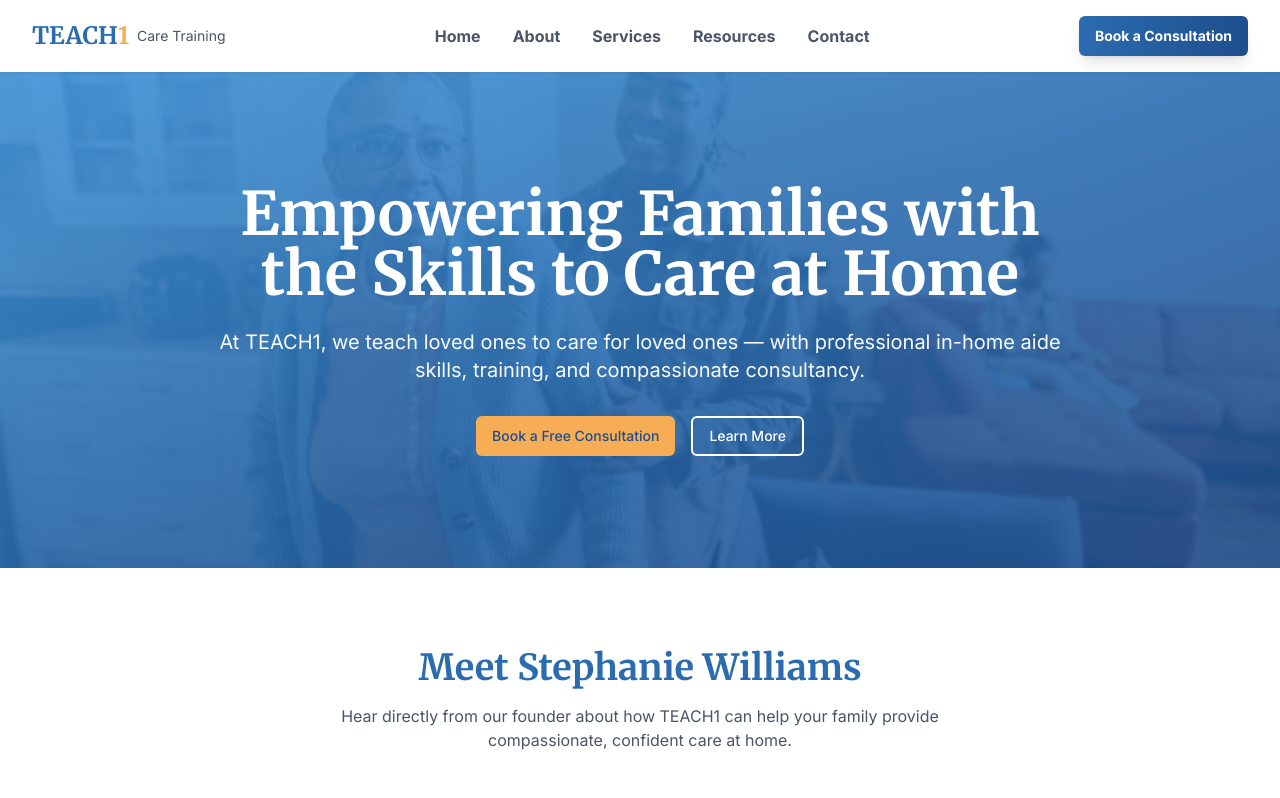
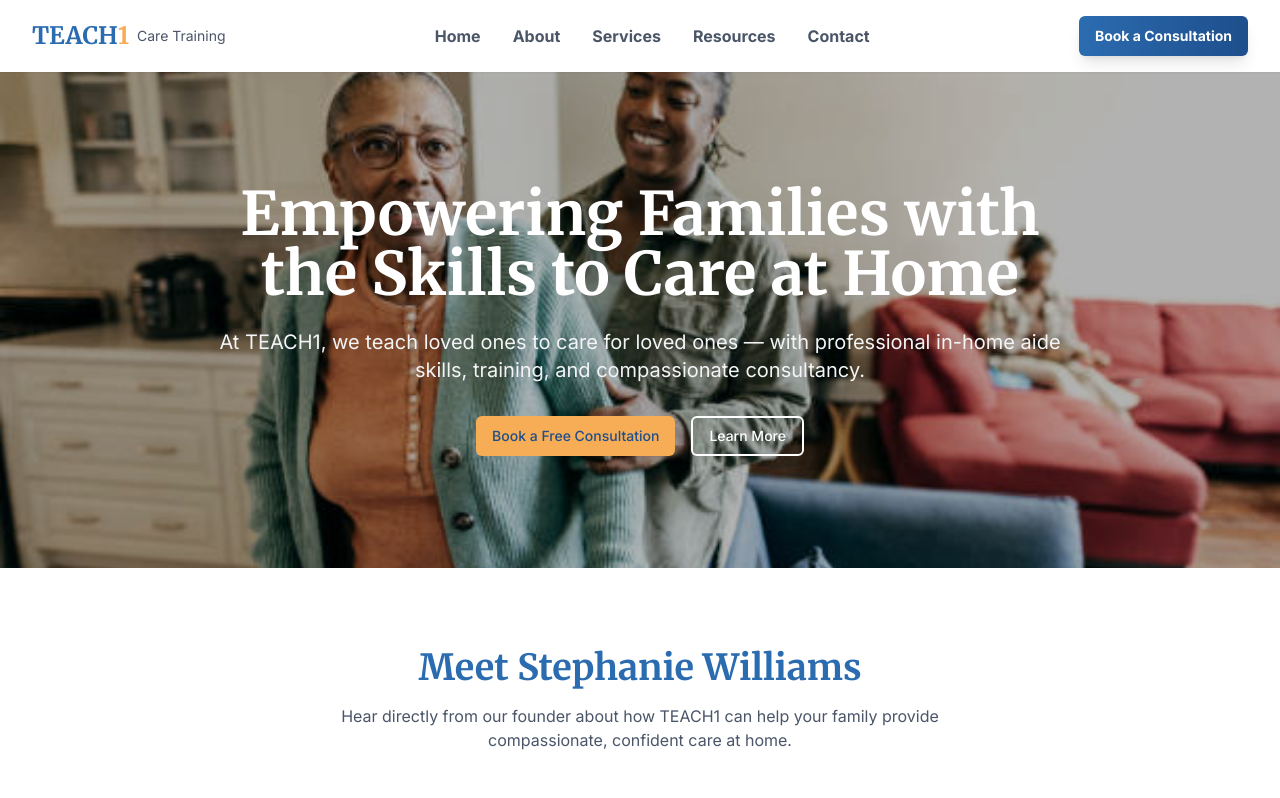
Before and after one commit to DidierShemaGatete/teach1-project-development, a React (Vite) app: page / in a window 1280 px wide. Shown: the top 798 px of the page. Built offline with nearby package versions, Linux system fonts and the light colour scheme.

Commit message:
Refine hero background image
Adjust the hero background image to improve visibility by removing the blue color overlay.

```diff
--- a/src/components/Hero.tsx
+++ b/src/components/Hero.tsx
@@ -6,26 +6,26 @@ import { Button } from '@/components/ui/button';
 const Hero = () => {
   return (
     <div
-      className="bg-gradient-to-br from-teach-blue-light/90 via-teach-blue/90 to-teach-blue-dark/90 text-white py-16 md:py-28 relative bg-cover bg-center"
+      className="bg-black/40 text-white py-16 md:py-28 relative bg-cover bg-center"
       style={{
         backgroundImage: 'url(/lovable-uploads/ead24676-0ec5-4f9a-9a61-3b901cc12d61.png)'
       }}
     >
-      <div className="absolute inset-0 bg-gradient-to-br from-teach-blue-light/90 via-teach-blue/90 to-teach-blue-dark/90"></div>
+      <div className="absolute inset-0 bg-black/30"></div>
       <div className="container-custom relative z-10">
         <div className="flex items-center justify-center">
           <div className="max-w-4xl text-center animate-fade-in">
             <h1 className="text-4xl md:text-5xl lg:text-6xl font-serif font-bold mb-6">
               Empowering Families with the Skills to Care at Home
             </h1>
-            <p className="text-lg md:text-xl mb-8 text-teach-gray-light">
+            <p className="text-lg md:text-xl mb-8 text-gray-100">
               At TEACH1, we teach loved ones to care for loved ones — with professional in-home aide skills, training, and compassionate consultancy.
             </p>
             <div className="flex flex-col sm:flex-row gap-4 justify-center">
               <Button asChild className="bg-teach-orange hover:bg-teach-orange-dark text-teach-blue-dark">
                 <Link to="/book">Book a Free Consultation</Link>
               </Button>
-              <Button asChild variant="outline" className="bg-transparent border-2 border-white text-white hover:bg-white hover:text-teach-blue">
+              <Button asChild variant="outline" className="bg-transparent border-2 border-white text-white hover:bg-white hover:text-gray-900">
                 <Link to="/services">Learn More</Link>
               </Button>
             </div>
```
